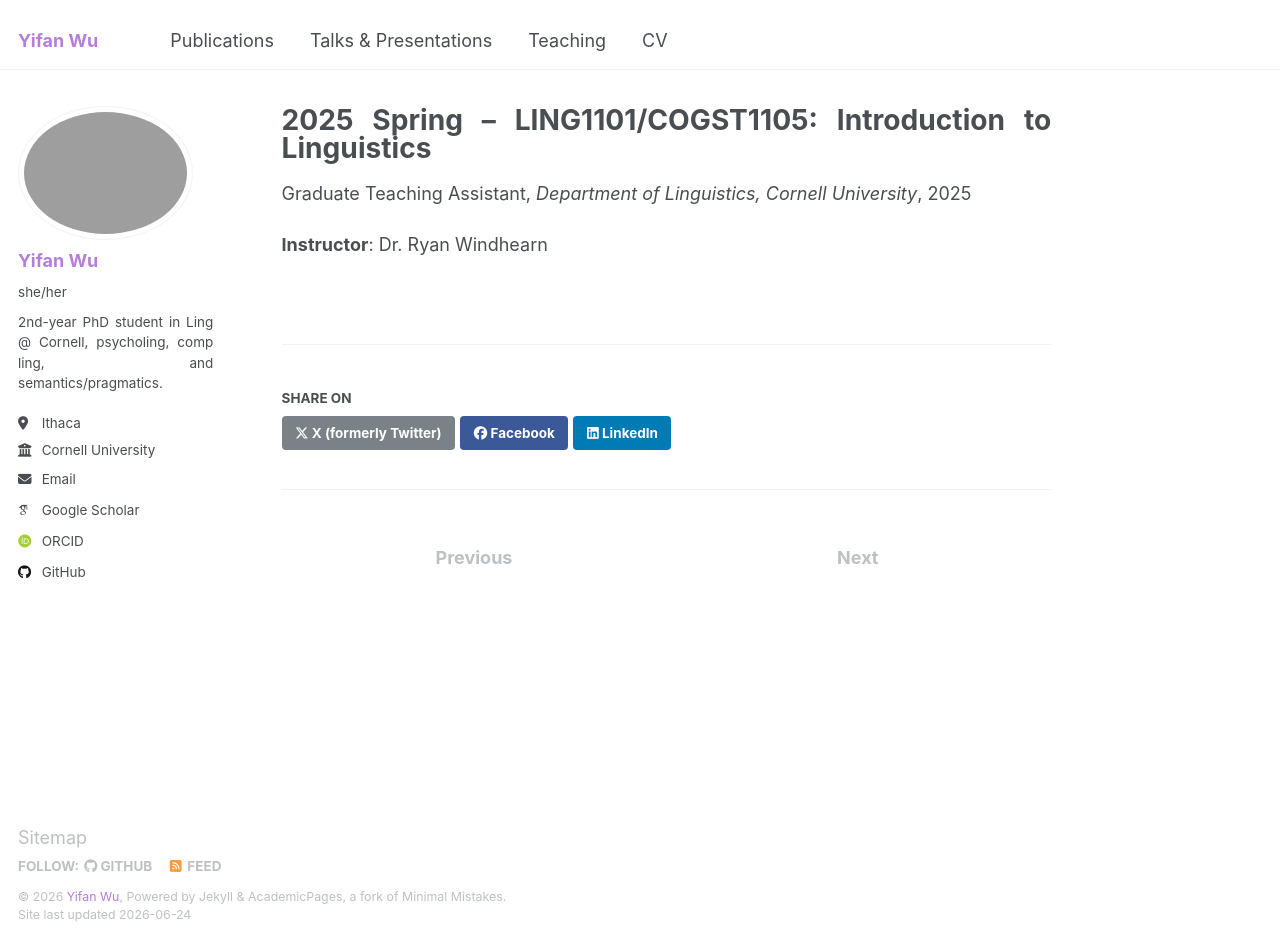
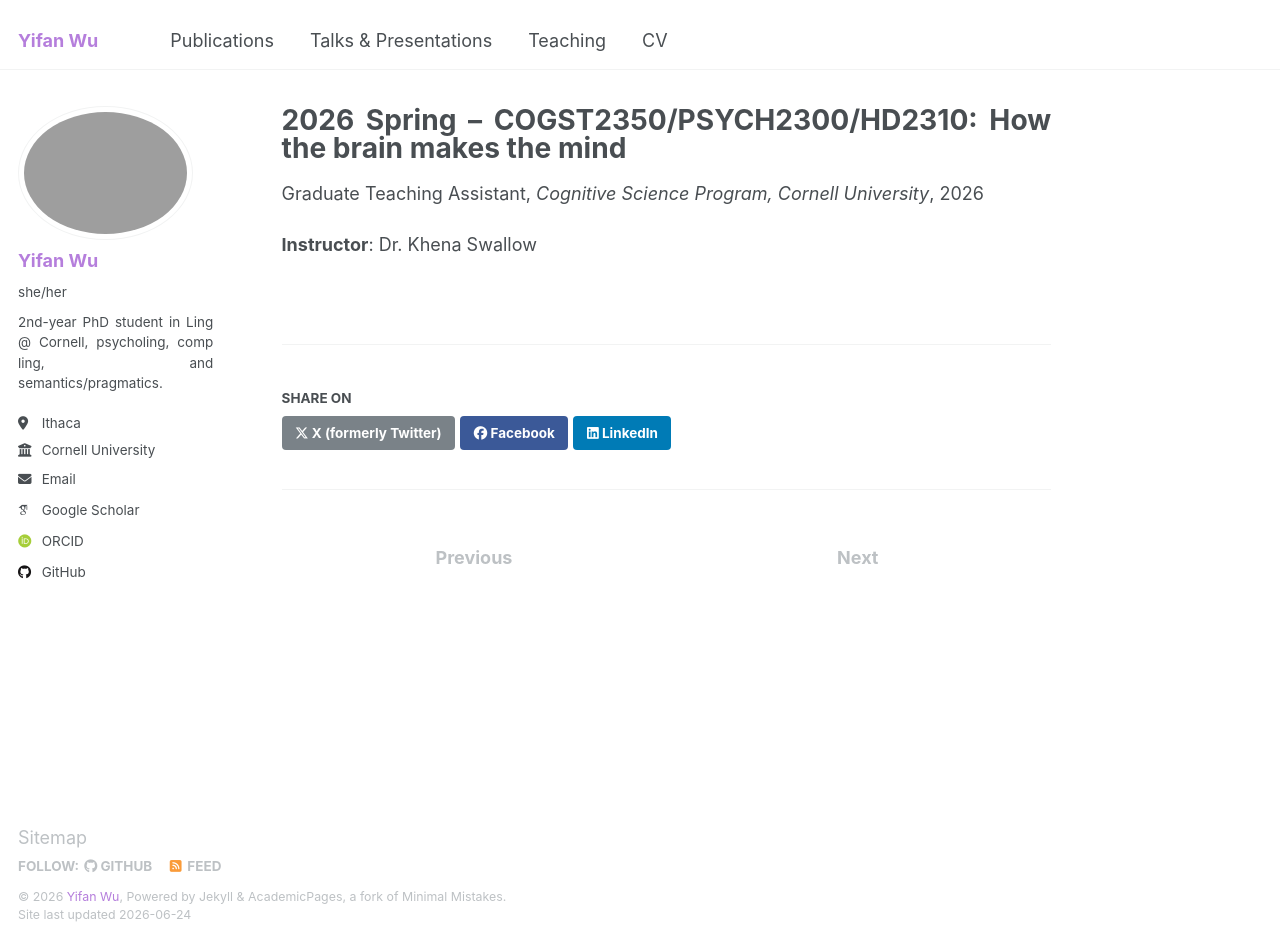
Before and after one commit to lynn-yifanwu-ling/lynn-yifanwu-ling.github.io, a Jekyll site: the page built from _teaching/2026_spring.md, in a window 1280 px wide and 943 px high. Built offline with Jekyll 4.4.1, drawn with Linux system fonts in a browser that asks for light colours; some web fonts are replaced.

Commit message:
Update 2026_spring.md

```diff
--- a/_teaching/2026_spring.md
+++ b/_teaching/2026_spring.md
@@ -1,11 +1,11 @@
 ---
-title: "2025 Spring -- LING1101/COGST1105: Introduction to Linguistics"
+title: "2026 Spring -- COGST2350/PSYCH2300/HD2310: How the brain makes the mind"
 collection: teaching
 type: "Graduate Teaching Assistant"
-permalink: /teaching/2025_spring
-venue: "Department of Linguistics, Cornell University"
-date: 2025-01-21
+permalink: /teaching/2026_spring
+venue: "Cognitive Science Program, Cornell University"
+date: 2026-01-20
 location: "Ithaca, NY"
 ---
 
-**Instructor**: Dr. Ryan Windhearn
+**Instructor**: Dr. Khena Swallow
```
